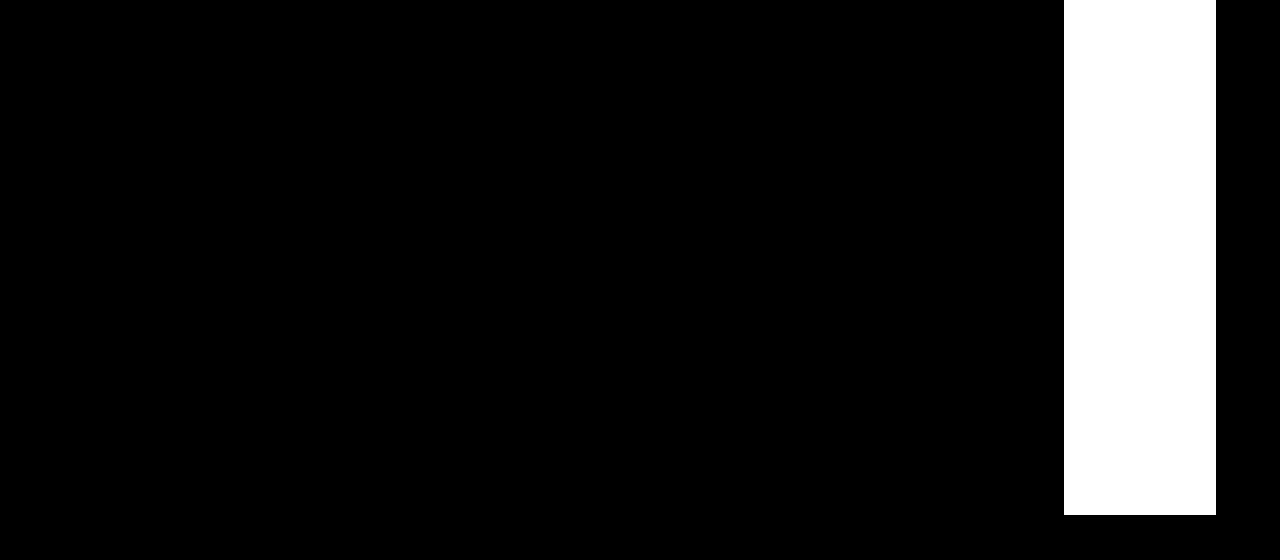
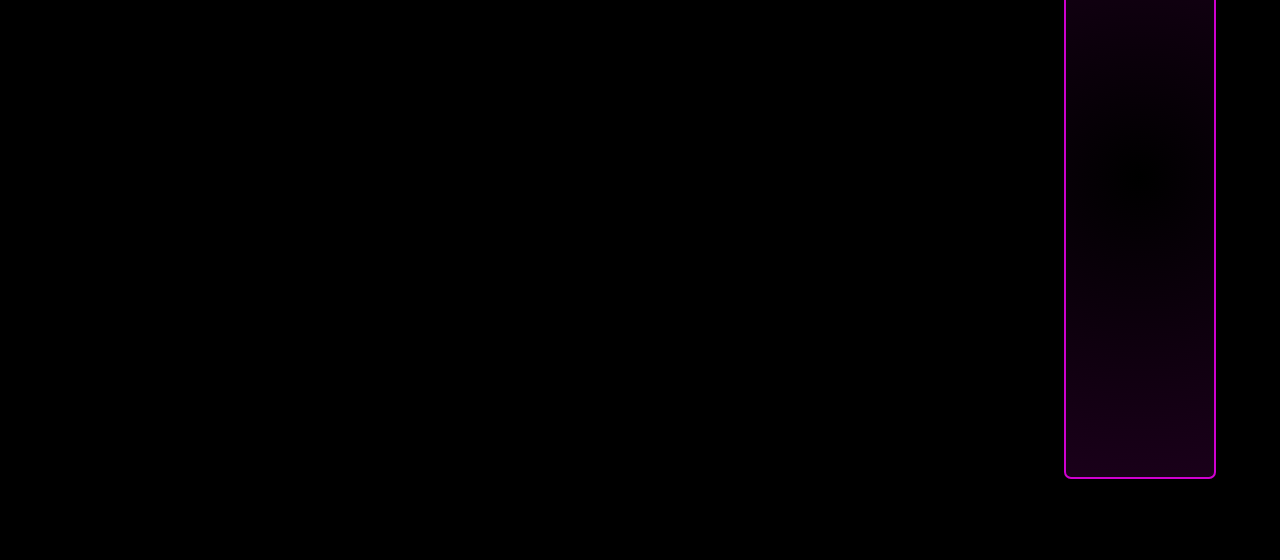
Before and after one commit to AdamWeissman/bass-scales-frontend, a plain HTML site: page index.html in a window 1280 px wide. Shown: the part 240-800 px from the top of the page. Drawn offline with Linux system fonts and the light colour scheme.

Commit message:
fix height issues with aside

```diff
--- a/src/css/main.css
+++ b/src/css/main.css
@@ -31,8 +31,16 @@ main{
 
 aside{
   margin-left: 1000px;
-  height: 80vh;
-  background-color: white;
+  min-height: 70vh;
+  max-height: 70vh;
+  background-color: rgba(0,0,0,1);
+  display: grid;
+  border-style: solid;
+  border-width: 2px;
+  border-color: rgba(255,0,255,0.8);
+  border-radius: 7px;
+  background-image: radial-gradient(circle, black, rgba(255,0,255,0.1));
+  padding: 20px;
 }
 
 #scales-banner{
```
